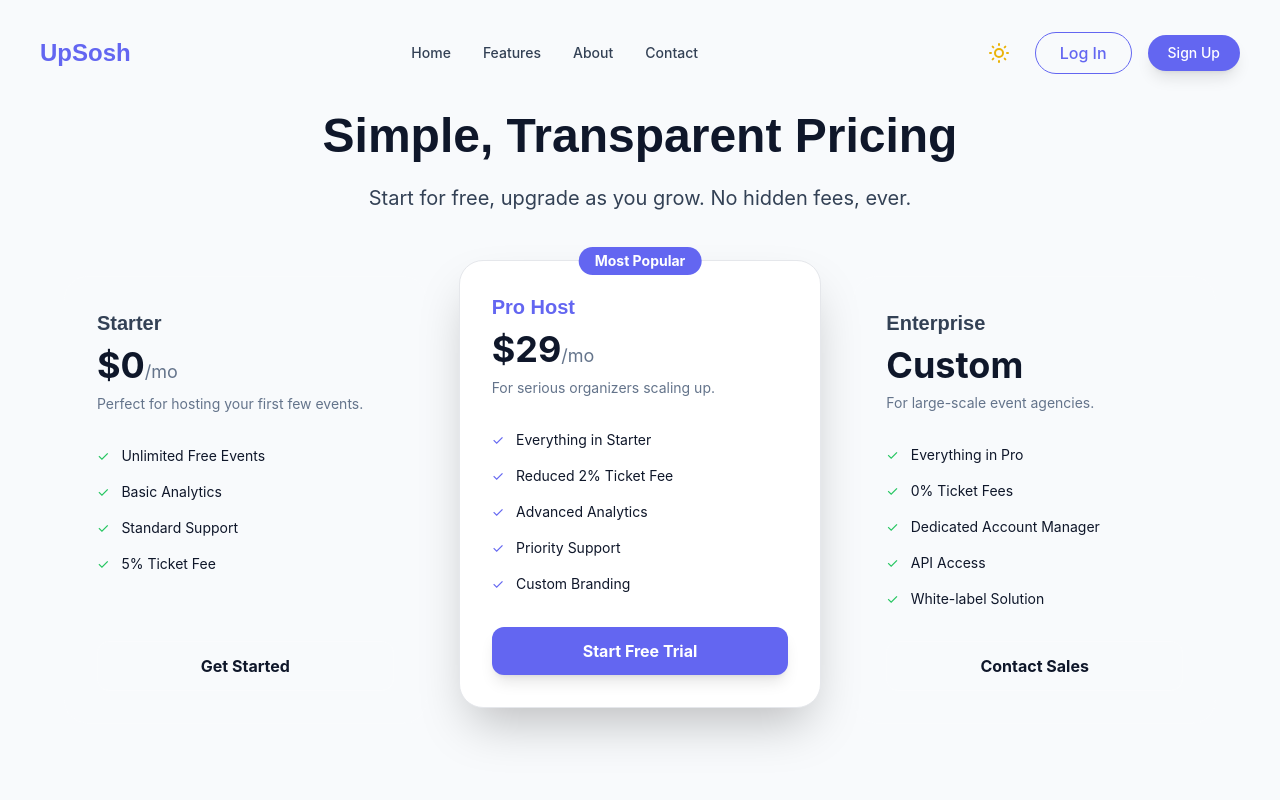
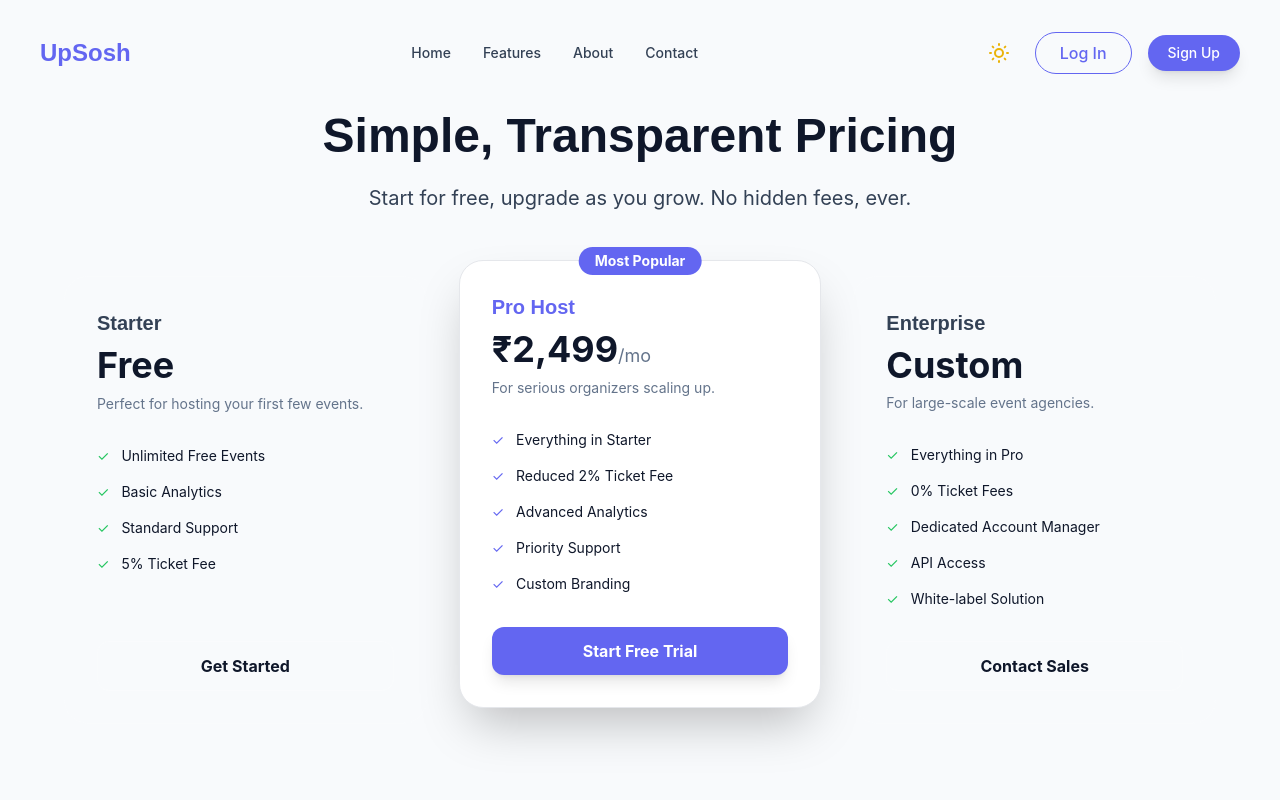
Before and after one commit to ParrvLuthra22/upSosh, a Next.js app in the folder frontend/: page /pricing in a window 1280 px wide. Shown: the top 800 px of the page. Built offline with nearby package versions, Linux system fonts and the light colour scheme; no server answers.

Commit message:
Change currency from dollars to rupees

```diff
--- a/frontend/app/pricing/page.tsx
+++ b/frontend/app/pricing/page.tsx
@@ -19,7 +19,7 @@ export default function PricingPage() {
                     <div className="bg-surface rounded-3xl p-8 border border-white/10 flex flex-col">
                         <div className="mb-8">
                             <h3 className="text-xl font-bold text-text-secondary mb-2">Starter</h3>
-                            <div className="text-4xl font-bold mb-2">$0<span className="text-lg text-text-muted font-normal">/mo</span></div>
+                            <div className="text-4xl font-bold mb-2">Free<span className="text-lg text-text-muted font-normal"></span></div>
                             <p className="text-sm text-text-muted">Perfect for hosting your first few events.</p>
                         </div>
                         <ul className="space-y-4 mb-8 flex-1">
@@ -41,7 +41,7 @@ export default function PricingPage() {
                         </div>
                         <div className="mb-8">
                             <h3 className="text-xl font-bold text-primary mb-2">Pro Host</h3>
-                            <div className="text-4xl font-bold mb-2">$29<span className="text-lg text-text-muted font-normal">/mo</span></div>
+                            <div className="text-4xl font-bold mb-2">₹2,499<span className="text-lg text-text-muted font-normal">/mo</span></div>
                             <p className="text-sm text-text-muted">For serious organizers scaling up.</p>
                         </div>
                         <ul className="space-y-4 mb-8 flex-1">
--- a/frontend/src/components/booking/CartDrawer.tsx
+++ b/frontend/src/components/booking/CartDrawer.tsx
@@ -131,7 +131,7 @@ const CartDrawer = () => {
                                             </button>
                                         </div>
                                         <div className="flex items-center gap-3">
-                                            <span className="font-bold text-text-primary">${item.price * item.qty}</span>
+                                            <span className="font-bold text-text-primary">₹{item.price * item.qty}</span>
                                             <button
                                                 onClick={() => removeFromCart(item.id)}
                                                 className="text-text-muted hover:text-red-500 transition-colors focus:outline-none focus:ring-2 focus:ring-red-500 rounded-full p-1"
--- a/frontend/src/components/booking/CheckoutForm.tsx
+++ b/frontend/src/components/booking/CheckoutForm.tsx
@@ -146,7 +146,7 @@ const CheckoutForm: React.FC<CheckoutFormProps> = ({ onSubmit, isProcessing }) =
                                     <p className="text-sm font-medium text-text-primary line-clamp-1">{item.title}</p>
                                     <p className="text-xs text-text-muted">Qty: {item.qty}</p>
                                 </div>
-                                <p className="text-sm font-bold text-text-primary">${item.price * item.qty}</p>
+                                <p className="text-sm font-bold text-text-primary">₹{item.price * item.qty}</p>
                             </div>
                         ))}
                     </div>
--- a/frontend/src/components/booking/EventCard.tsx
+++ b/frontend/src/components/booking/EventCard.tsx
@@ -60,7 +60,7 @@ const EventCard: React.FC<EventCardProps> = ({ event, onClick }) => {
 
                 {/* Price Badge */}
                 <div className="absolute top-4 right-4 z-20 bg-surface/90 backdrop-blur-sm px-3 py-1 rounded-full text-sm font-bold text-text-primary shadow-sm">
-                    {event.price === 0 ? 'Free' : `$${event.price}`}
+                    {event.price === 0 ? 'Free' : `₹${event.price}`}
                 </div>
 
                 {/* Type Badge */}
--- a/frontend/src/components/booking/EventDetailsModal.tsx
+++ b/frontend/src/components/booking/EventDetailsModal.tsx
@@ -179,8 +179,8 @@ const EventDetailsModal = () => {
                     <div className="mt-8 pt-6 border-t border-border/50 space-y-4">
                         <div className="flex items-center justify-between">
                             <div className="text-2xl font-bold text-text-primary">
-                                ${selectedEvent.price * qty}
-                                {qty > 1 && <span className="text-sm font-normal text-text-muted ml-2">(${selectedEvent.price} x {qty})</span>}
+                                ₹{selectedEvent.price * qty}
+                                {qty > 1 && <span className="text-sm font-normal text-text-muted ml-2">(₹{selectedEvent.price} x {qty})</span>}
                             </div>
 
                             {/* Quantity Selector */}
--- a/frontend/src/components/booking/Filters.tsx
+++ b/frontend/src/components/booking/Filters.tsx
@@ -50,7 +50,7 @@ const Filters = () => {
             {/* Price Range */}
             <div className="space-y-3">
                 <label className="text-sm font-medium text-text-secondary">
-                    Price Range: ${filters.priceRange.min} - ${filters.priceRange.max}
+                    Price Range: ₹{filters.priceRange.min} - ₹{filters.priceRange.max}
                 </label>
                 <input
                     type="range"
--- a/frontend/src/components/host/AIAssistant.tsx
+++ b/frontend/src/components/host/AIAssistant.tsx
@@ -17,7 +17,7 @@ const AIAssistant = () => {
         setTimeout(() => {
             const budget = Number(input.budget);
             const guests = Number(input.guests);
-            const profit = (guests * 50) - budget; // Simple heuristic: $50 ticket price
+            const profit = (guests * 500) - budget; // Simple heuristic: ₹500 ticket price
 
             const suggestion = `
 ### 🤖 AI Event Plan
@@ -32,7 +32,7 @@ const AIAssistant = () => {
 -   Marketing & Staff: $${budget * 0.25}
 
 **📈 Profitability Analysis:**
--   Estimated Ticket Price: $50
+-   Estimated Ticket Price: ₹500
 -   Potential Revenue: $${guests * 50}
 -   **Estimated Profit: $${profit}** ${profit > 0 ? '✅ Profitable!' : '⚠️ Tight Budget'}
             `;
```
